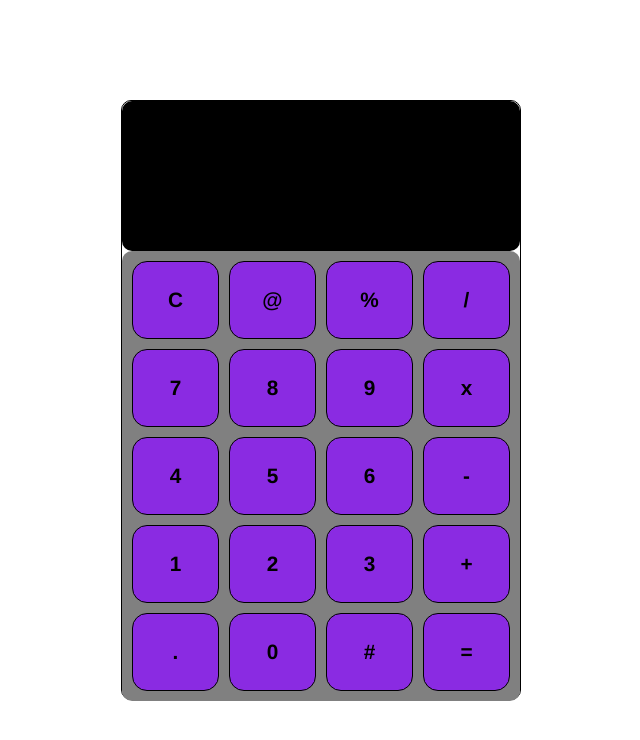
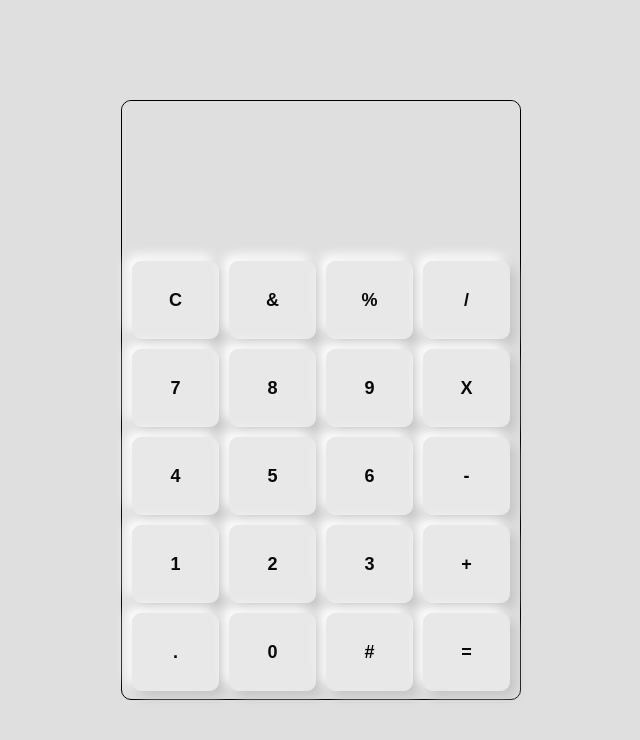
Before and after one commit to Ferdus615/Calculator, a plain HTML site: page calculator.html in a window 1280 px wide. Shown: the whole page, without its empty margins (319-959 px from the left). Drawn offline with Linux system fonts and the light colour scheme.

Commit message:
btn style

```diff
--- a/calculator.html
+++ b/calculator.html
@@ -11,26 +11,26 @@
     <div class="container">
       <div class="display"></div>
       <div class="buttons">
-        <div class="button">C</div>
-        <div class="button">@</div>
-        <div class="button">%</div>
-        <div class="button">/</div>
-        <div class="button">7</div>
-        <div class="button">8</div>
-        <div class="button">9</div>
-        <div class="button">x</div>
-        <div class="button">4</div>
-        <div class="button">5</div>
-        <div class="button">6</div>
-        <div class="button">-</div>
-        <div class="button">1</div>
-        <div class="button">2</div>
-        <div class="button">3</div>
-        <div class="button">+</div>
-        <div class="button">.</div>
-        <div class="button">0</div>
-        <div class="button">#</div>
-        <div class="button">=</div>
+        <button class="btn">C</button>
+        <button class="btn">&</button>
+        <button class="btn">%</button>
+        <button class="btn">/</button>
+        <button class="btn">7</button>
+        <button class="btn">8</button>
+        <button class="btn">9</button>
+        <button class="btn">X</button>
+        <button class="btn">4</button>
+        <button class="btn">5</button>
+        <button class="btn">6</button>
+        <button class="btn">-</button>
+        <button class="btn">1</button>
+        <button class="btn">2</button>
+        <button class="btn">3</button>
+        <button class="btn">+</button>
+        <button class="btn">.</button>
+        <button class="btn">0</button>
+        <button class="btn">#</button>
+        <button class="btn">=</button>
       </div>
     </div>
   </body>
--- a/style.css
+++ b/style.css
@@ -10,8 +10,7 @@ body {
   align-items: center;
   justify-content: center;
   font-family: Helvetica;
-  font-weight: bold;
-  font-size: 1.3rem;
+  background-color: #dfdfdf;
 }
 
 .container {
@@ -24,13 +23,12 @@ body {
 
 .display {
   height: 150px;
-  background-color: black;
+  background-color: #dfdfdf;
   border-radius: 10px;
 }
 
 .buttons {
   height: 450px;
-  background-color: gray;
   border-radius: 10px;
 
   display: grid;
@@ -39,13 +37,22 @@ body {
   gap: 10px;
   padding: 10px;
 }
-.button {
-  background-color: blueviolet;
 
-  display: flex;
-  justify-content: center;
-  align-items: center;
+/* From Uiverse.io by ke1221 */
+.btn {
+  color: #090909;
+  padding: 0.7em 1.7em;
+  font-size: 18px;
+  font-weight: bold;
+  border-radius: 0.5em;
+  background: #e8e8e8;
+  cursor: pointer;
+  border: 1px solid #e8e8e8;
+  transition: all 0.3s;
+  box-shadow: 6px 6px 12px #c5c5c5, -6px -6px 12px #ffffff;
+}
 
-  border: 1px solid black;
-  border-radius: 15px;
+.btn:active {
+  color: #666;
+  box-shadow: inset 4px 4px 12px #c5c5c5, inset -4px -4px 12px #ffffff;
 }
```
